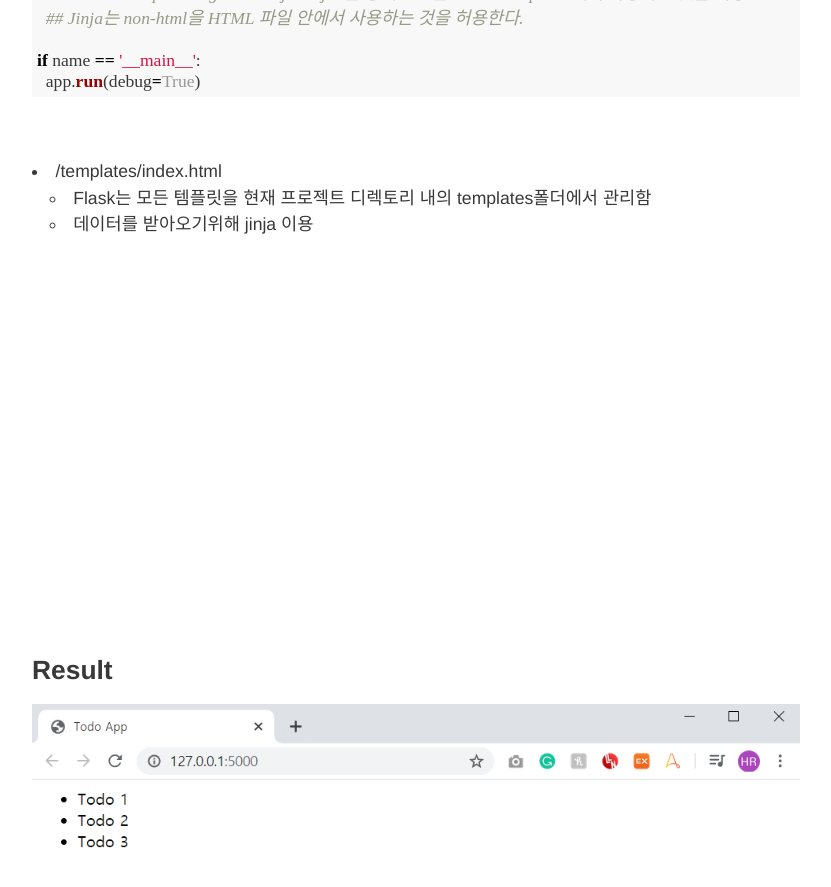
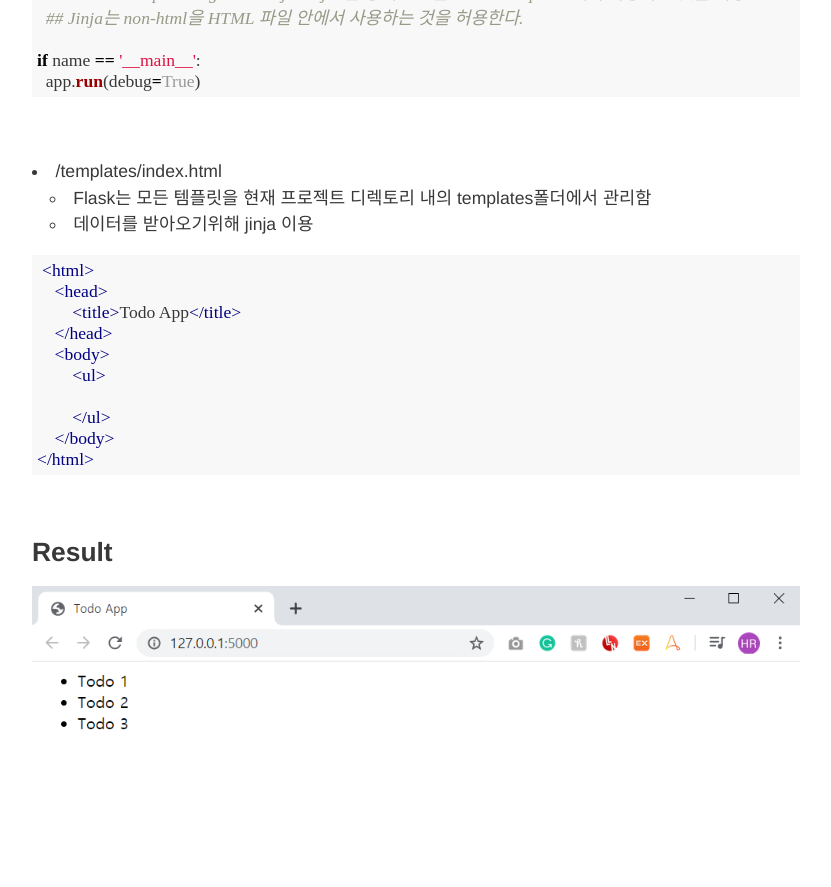
Before and after one commit to HyunlangBan/hyunlangban.github.io, a Jekyll site: the page built from _posts/2020-02-04-fullstack-lession-5.md, in a window 1280 px wide and 900 px high, scrolled down 1168 px. Shown: the top 887 px of the window, without its empty margins (224-1055 px from the left). Built offline with Jekyll 4.4.1, drawn with Linux system fonts in a browser that asks for light colours; nearby versions of some CDN libraries; comment, search, counter and statistics services are not loaded.

Commit message:
Update 2020-02-04-fullstack-lession-5.md

````diff
--- a/_posts/2020-02-04-fullstack-lession-5.md
+++ b/_posts/2020-02-04-fullstack-lession-5.md
@@ -48,22 +48,20 @@ if name == '__main__':
   - Flask는 모든 템플릿을 현재 프로젝트 디렉토리 내의 templates폴더에서 관리함
   - 데이터를 받아오기위해 jinja 이용<br>
 
-<pre>
-<code>
+```html
 <html>
     <head>
         <title>Todo App</title>
     </head>
     <body>
         <ul>
-          {% for d in data %}
-          <li>{{ d.description }}</li>
-          {% endfor %}
+            {% for d in data %}
+            <li>{{ d.description }}</li>
+            {% endfor %}
         </ul>
     </body>
 </html>
-</code>
-</pre>
+```
 
 <br>
 
````
